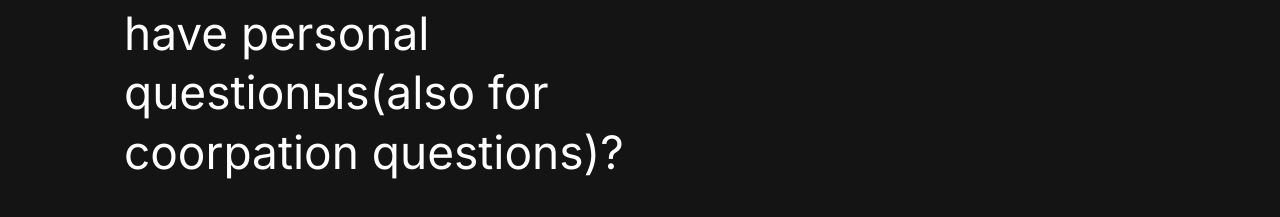
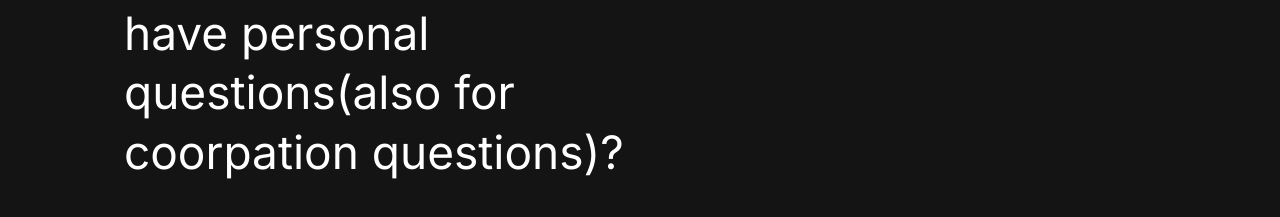
Before and after one commit to youngAndMad/youngAndMad.github.io, a plain HTML site: page index.html in a window 1280 px wide. Shown: the part 3479-3696 px from the top of the page. Drawn offline with Linux system fonts and the light colour scheme.

Commit message:
Update index.html

```diff
--- a/index.html
+++ b/index.html
@@ -343,7 +343,7 @@
             <div class="column large-7 medium-12">
 
                 <h4 class="huge-text">
-                    Do you consider us like-minded people or do you have personal questionыs(also for coorpation questions)?
+                    Do you consider us like-minded people or do you have personal questions(also for coorpation questions)?
                 </h4>
 
             </div>
```
